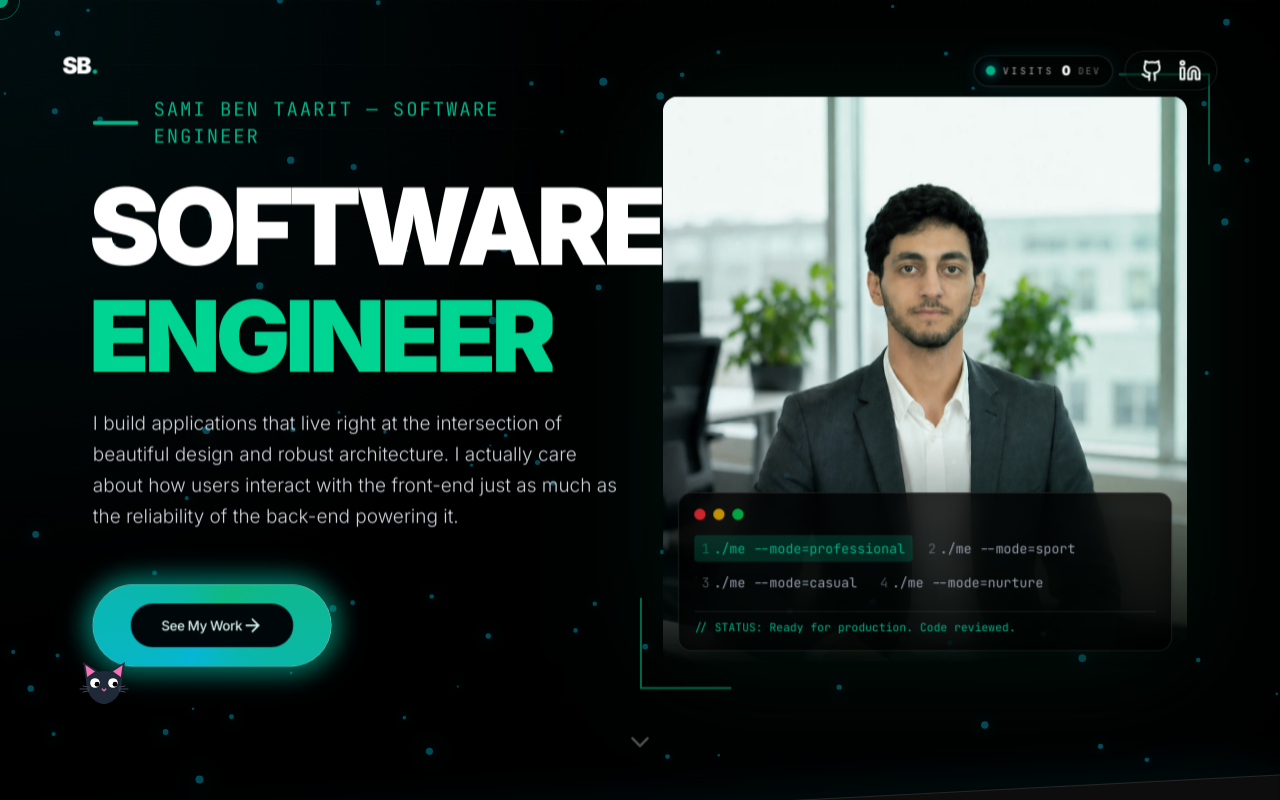
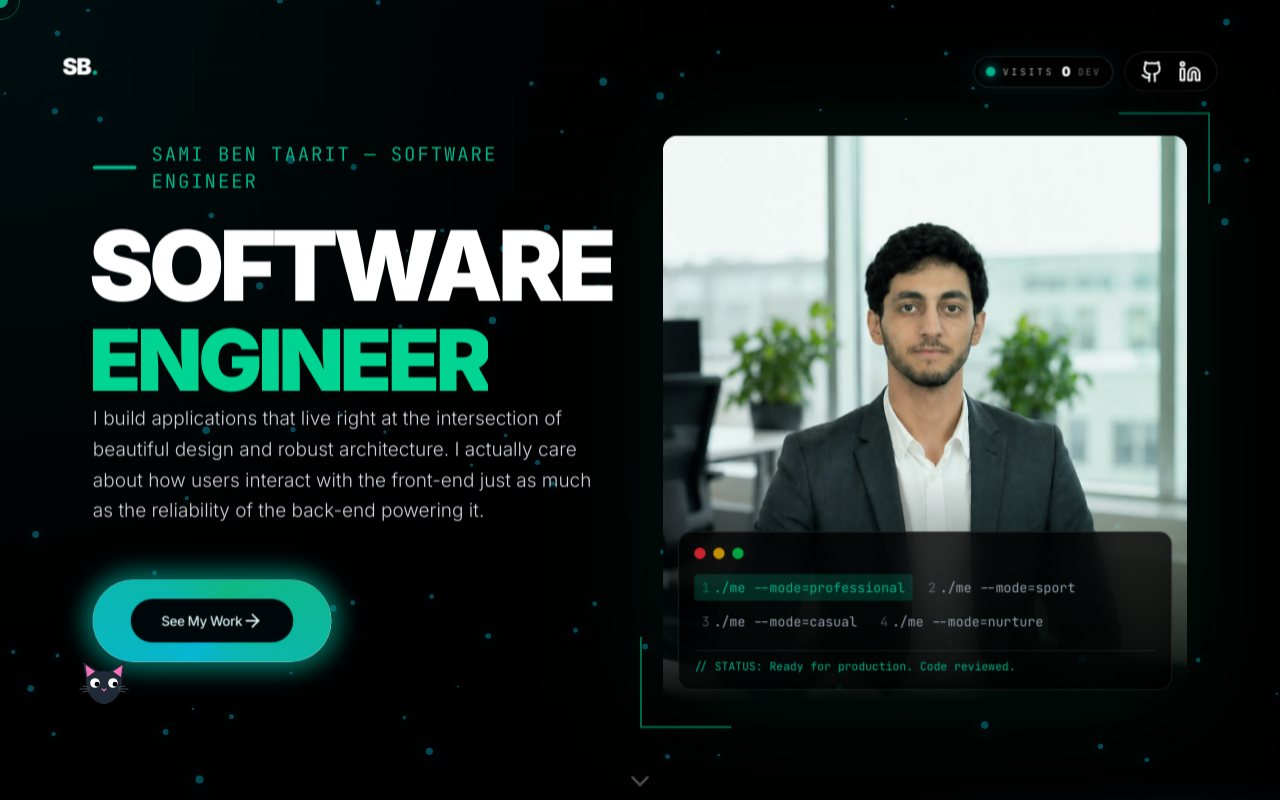
Before and after one commit to samibentaarit/portfolio-website, a Next.js app: page / in a window 1280 px wide. Shown: the top 800 px of the page. Built offline with nearby package versions, Linux system fonts and the light colour scheme.

Commit message:
style: update ProjectCard button styles for improved visibility and interaction

```diff
--- a/app/page.tsx
+++ b/app/page.tsx
@@ -9,8 +9,8 @@ import { ParallaxText } from "@/components/portfolio-v3/ParallaxText"
 import { MouseParticles } from "@/components/portfolio-v3/MouseParticles"
 import { GlitchText } from "@/components/portfolio-v3/GlitchText"
 import { PetCat } from "@/components/portfolio-v3/PetCat"
+import { ArrowRight, ChevronDown, Github, Linkedin, Mail, ExternalLink, Download } from "lucide-react"
 import { VisitCounter } from "@/components/visit-counter"
-import { ArrowRight, ChevronDown, Github, Linkedin, Mail, ExternalLink, Download } from "lucide-react"
 
 const IN_VIEW_VARIANTS: Variants = {
   hidden: { opacity: 0, y: 30 },
@@ -183,7 +183,7 @@ export default function PortfolioV3() {
         </div>
 
         <div className="max-w-6xl mx-auto w-full grid grid-cols-1 lg:grid-cols-2 gap-12 items-center">
-          <div className="flex flex-col items-start text-left z-20">
+          <div className="flex flex-col items-start text-left z-20 pr-6">
             <motion.div
               initial={{ y: 20, opacity: 0 }}
               animate={{ y: 0, opacity: 1 }}
@@ -194,25 +194,29 @@ export default function PortfolioV3() {
               <span className="font-mono text-primary uppercase tracking-widest text-lm lg:text-xl">Sami Ben Taarit — Software Engineer</span>
             </motion.div>
 
-            <div className="overflow-hidden mb-2 -ml-1">
+            <div className="overflow-hidden -ml-1">
               <motion.div
                 initial={{ y: "100%", rotate: 2 }}
                 animate={{ y: "0%", rotate: 0 }}
                 transition={{ duration: 0.8, delay: 0.2, ease: [0.33, 1, 0.68, 1] }}
               >
-                <GlitchText text="SOFTWARE" className="text-6xl md:text-8xl lg:text-[7rem] font-black tracking-tighter leading-none block" />
+                <div style={{ fontSize: 'clamp(2.5rem, 8vw, 6.8rem)', lineHeight: 0.82, marginBottom: '0.1rem' }}>
+                  <GlitchText text="SOFTWARE" className="font-black tracking-tighter leading-none block" />
+                </div>
               </motion.div>
             </div>
-            <div className="overflow-hidden mb-6 -ml-1">
+            <div className="overflow-hidden -ml-1">
               <motion.div
                 initial={{ y: "100%", rotate: -2 }}
                 animate={{ y: "0%", rotate: 0 }}
                 transition={{ duration: 0.8, delay: 0.3, ease: [0.33, 1, 0.68, 1] }}
               >
-                <GlitchText
-                  text="ENGINEER"
-                  className="text-5xl md:text-7xl lg:text-[6.5rem] font-black tracking-tighter leading-none text-emerald-400 block"
-                />
+                <div style={{ fontSize: 'clamp(2rem, 7vw, 6.5rem)', lineHeight: 0.82, marginTop: '0.1rem' }}>
+                  <GlitchText
+                    text="ENGINEER"
+                    className="font-black tracking-tighter leading-none text-emerald-400 block"
+                  />
+                </div>
               </motion.div>
             </div>
 
@@ -245,7 +249,7 @@ export default function PortfolioV3() {
             initial={{ opacity: 0, x: 50 }}
             animate={{ opacity: 1, x: 0 }}
             transition={{ duration: 1, ease: [0.16, 1, 0.3, 1] }}
-            className="flex relative h-150 lg:h-150 w-full mt-10 lg:mt-0 order-first lg:order-last justify-center items-center"
+            className="flex relative h-150 lg:h-150 w-full mt-10 lg:mt-10 order-first lg:order-last justify-center items-center"
           >
             {/* Soft backdrop glow */}
             <div className="absolute inset-0 bg-linear-to-tr from-primary/20 to-emerald-500/20 mix-blend-overlay rounded-3xl blur-3xl opacity-50" />
--- a/components/portfolio-v3/ProjectCard.tsx
+++ b/components/portfolio-v3/ProjectCard.tsx
@@ -78,7 +78,7 @@ export function ProjectCard({ id, title, company, period, description, logo, ind
           </div>
           <Link
             href={id ? `/projects/${id}` : "/projects/"}
-            className="flex items-center justify-center gap-2 px-4 py-2 mt-4 sm:mt-0 rounded-full bg-white/10 hover:bg-primary hover:text-black text-white transition-colors group/link"
+            className="flex items-center justify-center gap-2 px-4 py-2 mt-4 sm:mt-0 rounded-full bg-emerald-500 text-black hover:bg-emerald-600 hover:text-white transition-colors group/link"
           >
             <span className="text-sm font-bold whitespace-nowrap">View Details</span>
             <motion.span whileHover={{ scale: 1.1 }} whileTap={{ scale: 0.9 }} style={{ display: 'flex' }}>
```
